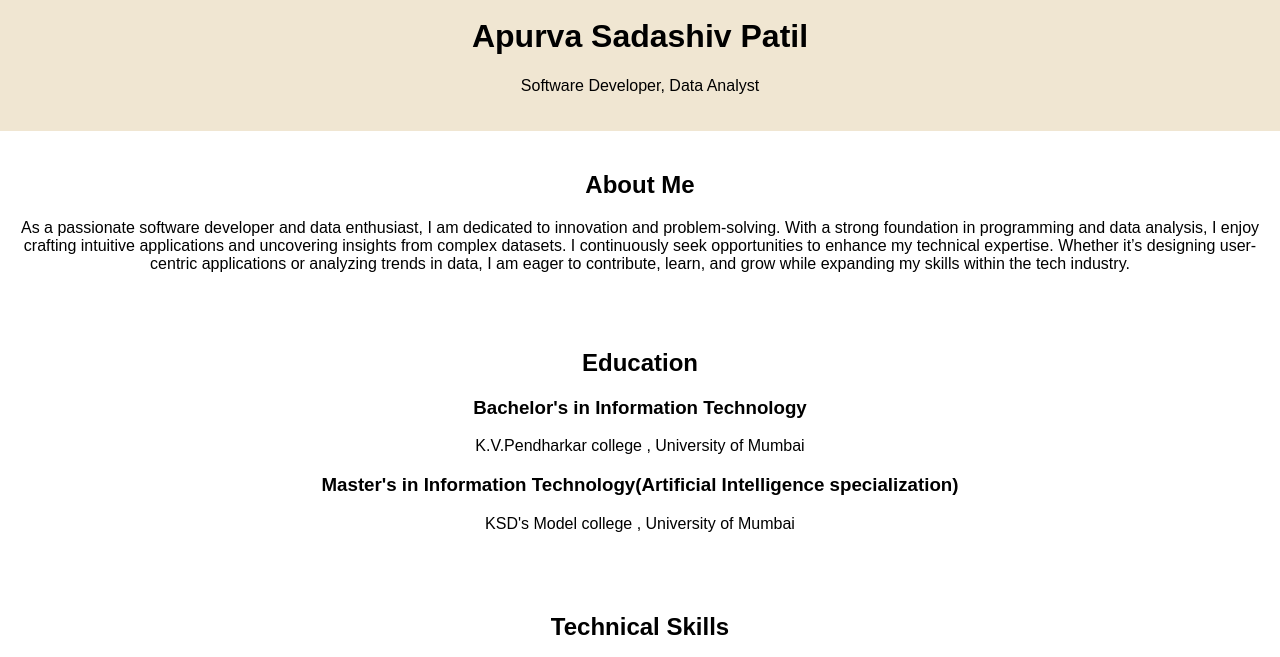
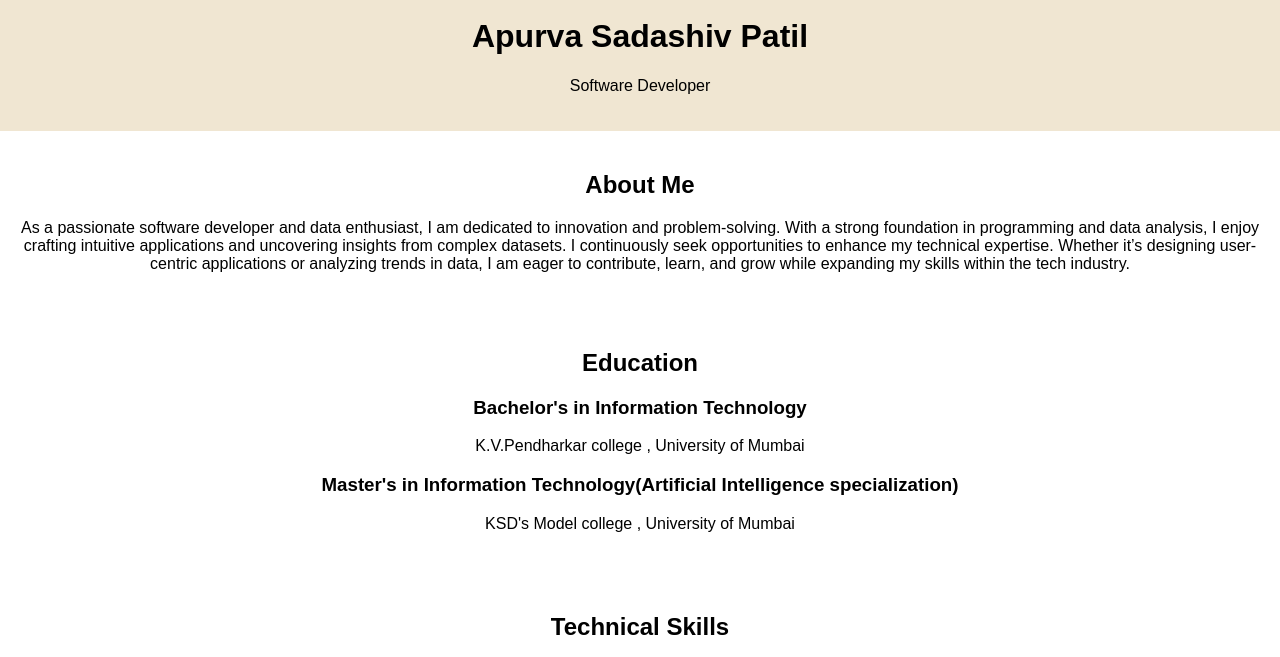
Before and after one commit to ApurvaPatil2401/My_Portfolio, a plain HTML site: page index.html in a window 1280 px wide. Shown: the part 79-736 px from the top of the page. Drawn offline with Linux system fonts and the light colour scheme.

Commit message:
Update index.html

```diff
--- a/index.html
+++ b/index.html
@@ -28,7 +28,7 @@
         <div class="hero">
             <img src="images/headerimg.jpg" alt="Header Image">
             <h1>Apurva Sadashiv Patil</h1>
-            <p>Software Developer, Data Analyst</p>
+            <p>Software Developer</p>
 
         </div>
 
```
